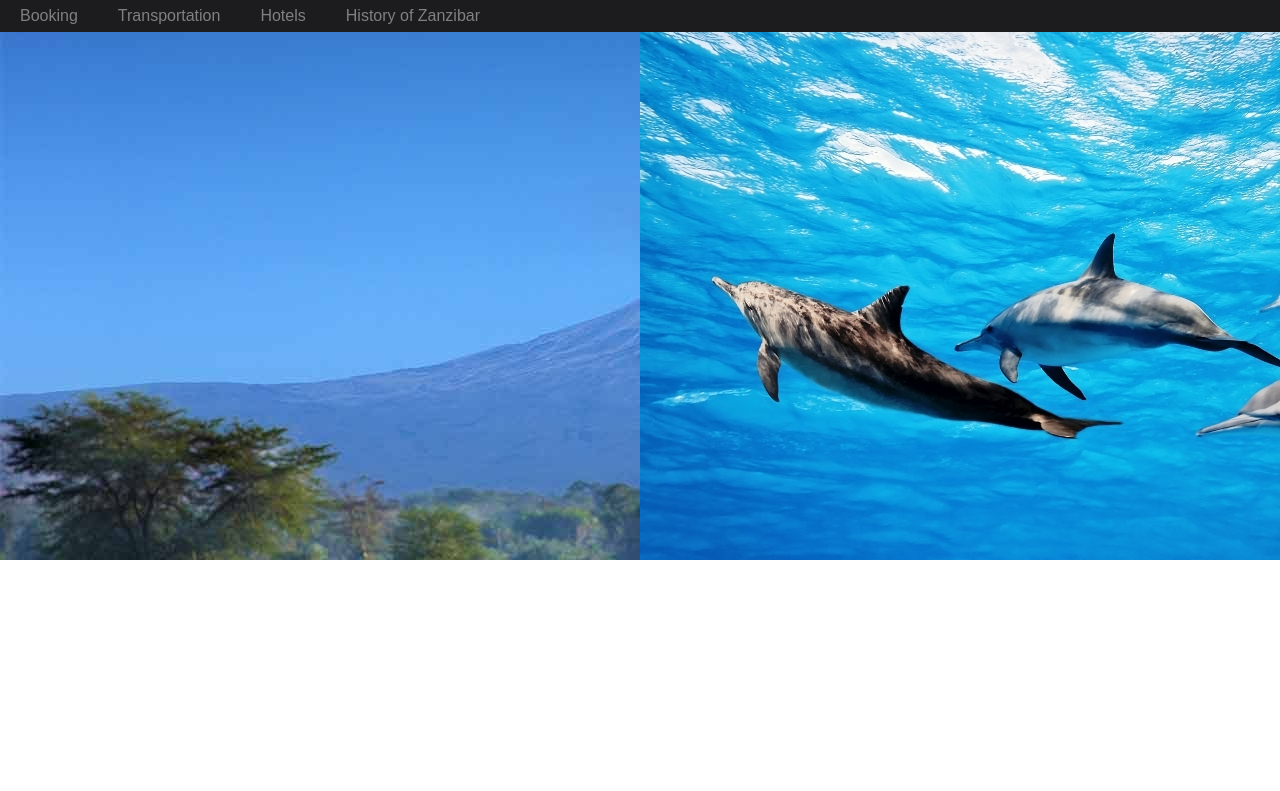
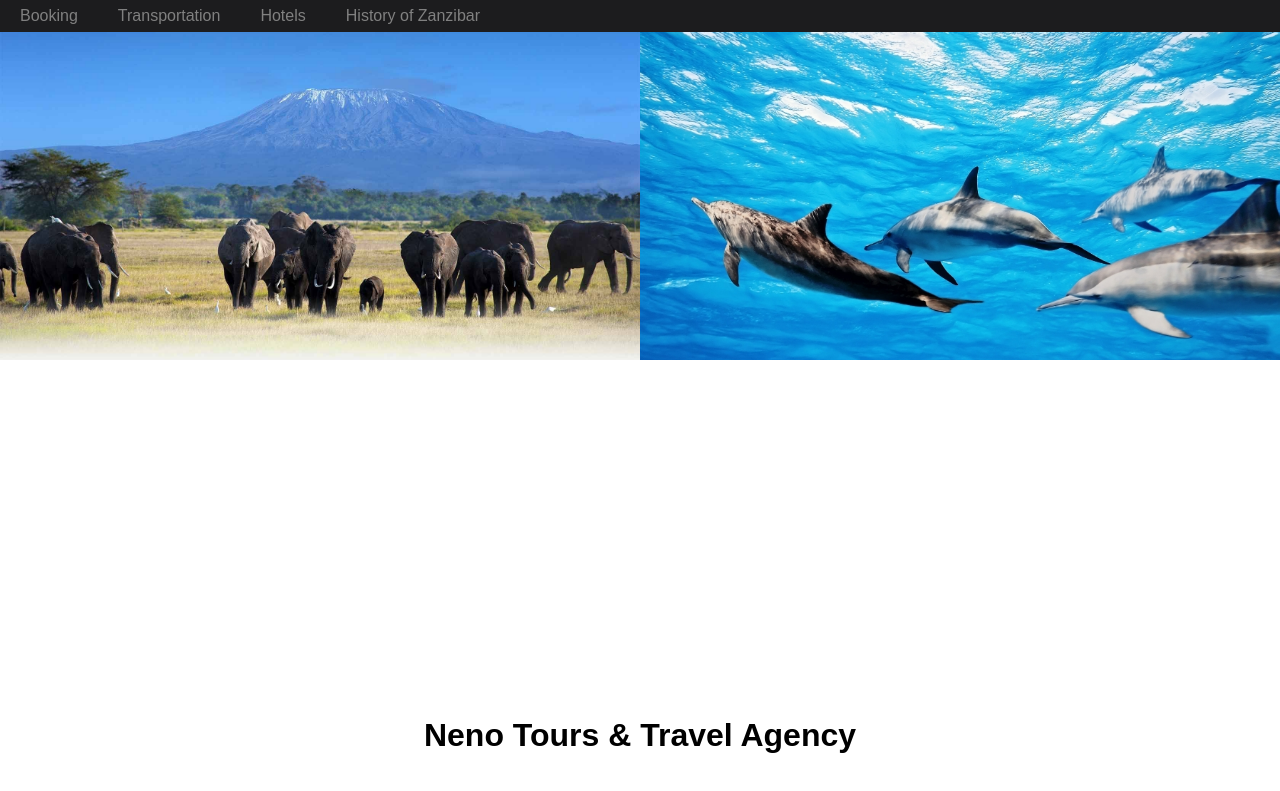
Before and after one commit to hleise/Neno, a React app: page / in a window 1280 px wide. Shown: the top 791 px of the page. Built offline with nearby package versions, Linux system fonts and the light colour scheme.

Commit message:
fixed image alignment

```diff
--- a/src/scss/components/_Image.scss
+++ b/src/scss/components/_Image.scss
@@ -1,5 +1,5 @@
 .image-wrapper {
-  height: 560px;
+  height: 360px;
   overflow: hidden;
   display: flex;
 
@@ -7,10 +7,12 @@
     width: 50%;
 
     .left-image {
+      max-width: 100%;
 
     }
 
     .right-image {
+      max-width: 100%;
 
     }
   }
```
